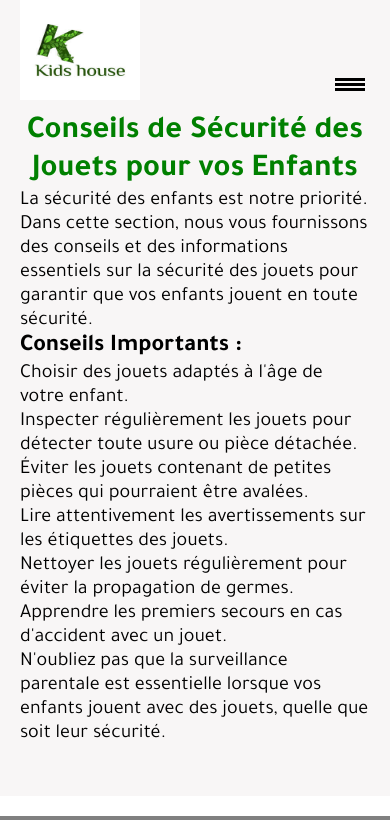
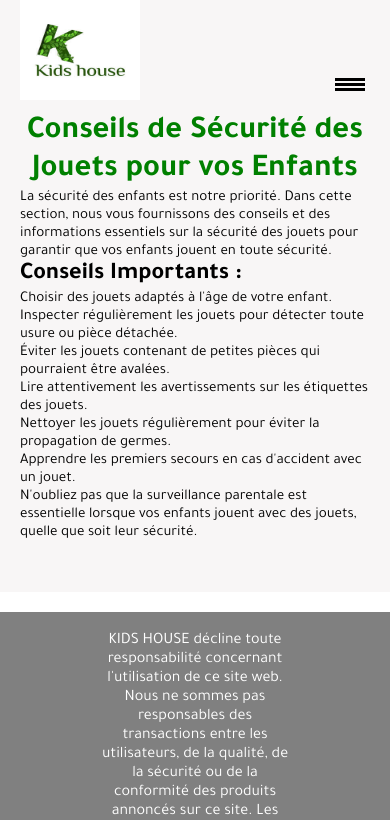
Before and after one commit to Yaddaden/toys, a React (Create React App) app: page /enfant in a window 390 px wide. Shown: the top 820 px of the page. Built offline with nearby package versions, Linux system fonts and the light colour scheme; a web font is replaced by a local one.

Commit message:
création component enfant & Réglage la page Achat

```diff
--- a/src/pages/Achat.js
+++ b/src/pages/Achat.js
@@ -8,6 +8,7 @@ const Achat = () => {
   const [filtrePrixMax, setFiltrePrixMax] = useState(""); // État du filtre par prix maximum
 
   const [publicationsFiltrees, setPublicationsFiltrees] = useState([]); // État pour les publications filtrées
+  const [rechercheEffectuee, setRechercheEffectuee] = useState(false);
 
   useEffect(() => {
     fetch("http://localhost:3001/publications")
@@ -23,7 +24,7 @@ const Achat = () => {
       .catch((error) => {
         console.error(error);
       });
-  }, []);
+  }, [rechercheEffectuee]);
 
   // Fonction pour filtrer les publications en fonction du type de jouet et du prix maximum
   const filtrerPublications = () => {
@@ -52,6 +53,7 @@ const Achat = () => {
   const handleRecherche = () => {
     const publicationsFiltrees = filtrerPublications();
     setPublicationsFiltrees(publicationsFiltrees);
+    setRechercheEffectuee(true);
   };
 
   return (
@@ -97,7 +99,7 @@ const Achat = () => {
       ) : (
         // <PublicationsList publications={publications} />
         <div>
-          {filtreType ? (
+          {filtreType && rechercheEffectuee ? (
             <div className="aucuneAnnonce">
               Aucune publication de type{" "}
               <span className="filtreTypeAnnonce">({filtreType})</span> n'a été
--- a/src/style/Enfant.css
+++ b/src/style/Enfant.css
@@ -5,3 +5,9 @@
 .conseilsUl{
     font-size: 20px;
 }
+
+@media screen and (max-width: 768px){
+    .conseilsUl{
+        font-size: 15px;
+    }
+}
```
